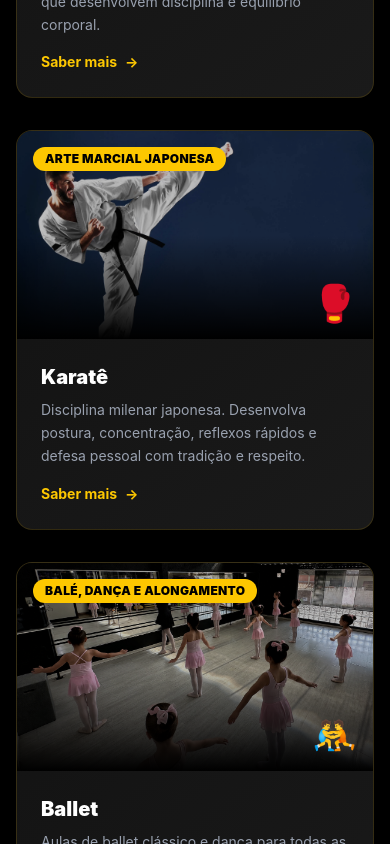
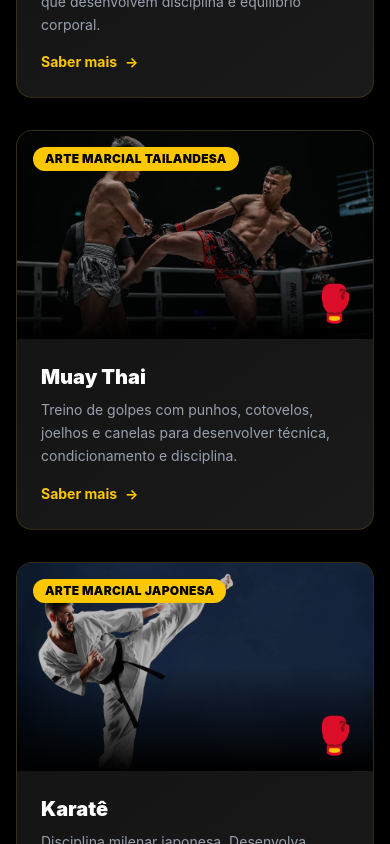
Before and after one commit to Defendi22/acpodium, a React (Vite) app: page / in a window 390 px wide. Shown: the part 2120-2964 px from the top of the page. Built offline with nearby package versions, Linux system fonts and the light colour scheme.

Commit message:
muay thai

```diff
--- a/src/App.tsx
+++ b/src/App.tsx
@@ -32,6 +32,13 @@ const MODALITIES: Modality[] = [
     tag: "Arte Marcial Coreana",
     desc: "A arte marcial da harmonia e autodefesa. Técnicas de alavancagem, chutes e controle que desenvolvem disciplina e equilíbrio corporal.",
     img: "/images/hapkido.png",
+  },
+  {
+    icon: "🥊",
+    title: "Muay Thai",
+    tag: "Arte Marcial Tailandesa",
+    desc: "Treino de golpes com punhos, cotovelos, joelhos e canelas para desenvolver técnica, condicionamento e disciplina.",
+    img: "/images/muay%20thai.webp",
   },
   {
         icon: "🥊",
@@ -117,6 +124,7 @@ const PLANS: Plan[] = [
       "✅ Fitdance - R$50,00/mês",
       "✅ Piscina (2x/sem) - R$220,00/mês",
       "✅ Hapkido (2x/sem) - R$110,00/mês",
+      "✅ Muay Thai (2x/sem) - R$110,00/mês",
       "✅ Karatê (2x/sem) - R$110,00/mês",
       "✅ Ballet (2x/sem) - R$130,00/mês",
     ],
@@ -484,13 +492,13 @@ function PlansSection() {
           </p>
         </div>
 
-        <div className="grid grid-cols-1 md:grid-cols-3 gap-8">
+        <div className="grid grid-cols-1 lg:grid-cols-3 gap-8">
           {PLANS.map((plan, i) => (
             <div
               key={plan.name}
-              className={`relative rounded-2xl overflow-hidden transition-all duration-300 ${
+              className={`relative flex h-full flex-col rounded-2xl overflow-hidden transition-all duration-300 ${
                 plan.highlight
-                  ? "border-2 border-yellow-400 shadow-2xl shadow-yellow-400/20 scale-105"
+                  ? "border-2 border-yellow-400 shadow-2xl shadow-yellow-400/20 xl:scale-105"
                   : "border border-gray-800"
               } ${visible ? `animate-fadeInUp delay-${(i + 1) * 200}` : "opacity-0"}`}
             >
@@ -499,7 +507,7 @@ function PlansSection() {
                   Mais Popular
                 </div>
               )}
-              <div className={`p-8 ${plan.highlight ? "bg-gradient-to-b from-yellow-950/30 to-black" : "bg-neutral-900"}`}>
+              <div className={`flex flex-1 flex-col p-8 ${plan.highlight ? "bg-gradient-to-b from-yellow-950/30 to-black" : "bg-neutral-900"}`}>
                 <h3 className={`text-xl font-black uppercase tracking-wide mb-2 ${plan.highlight ? "text-yellow-400" : "text-white"}`}>
                   {plan.name}
                 </h3>
@@ -507,7 +515,7 @@ function PlansSection() {
                   <span className="text-4xl font-black text-white">{plan.price}</span>
                   <span className="text-gray-400 mb-1">{plan.period}</span>
                 </div>
-                <ul className="space-y-3 mb-8">
+                <ul className="flex-1 space-y-3 mb-8">
                   {plan.features.map((f) => {
                     const priceIndex = f.lastIndexOf(" - R$");
                     const label = priceIndex >= 0 ? f.slice(2, priceIndex) : f.slice(2);
@@ -675,6 +683,7 @@ function ContactSection() {
                     <option value="" className="text-gray-600">Selecione...</option>
                     <option>Musculação</option>
                     <option>Hapkido</option>
+                    <option>Muay Thai</option>
                     <option>Karatê</option>
                     <option>Natação</option>
                     <option>Hidroginástica</option>
@@ -855,7 +864,7 @@ function Footer() {
           <div>
             <h4 className="text-yellow-400 font-black uppercase tracking-wide text-sm mb-4">Modalidades</h4>
             <ul className="space-y-2 text-gray-400 text-sm">
-              {["Musculação", "Hapkido", "Ballet", "Karatê", "Natação", "Hidroginástica"].map((m) => (
+              {["Musculação", "Hapkido", "Muay Thai", "Ballet", "Karatê", "Natação", "Hidroginástica"].map((m) => (
                 <li key={m}><a href="#modalidades" className="hover:text-yellow-400 transition-colors">{m}</a></li>
               ))}
             </ul>
```
Also changed, not shown: public/images/muay thai.webp (added).
